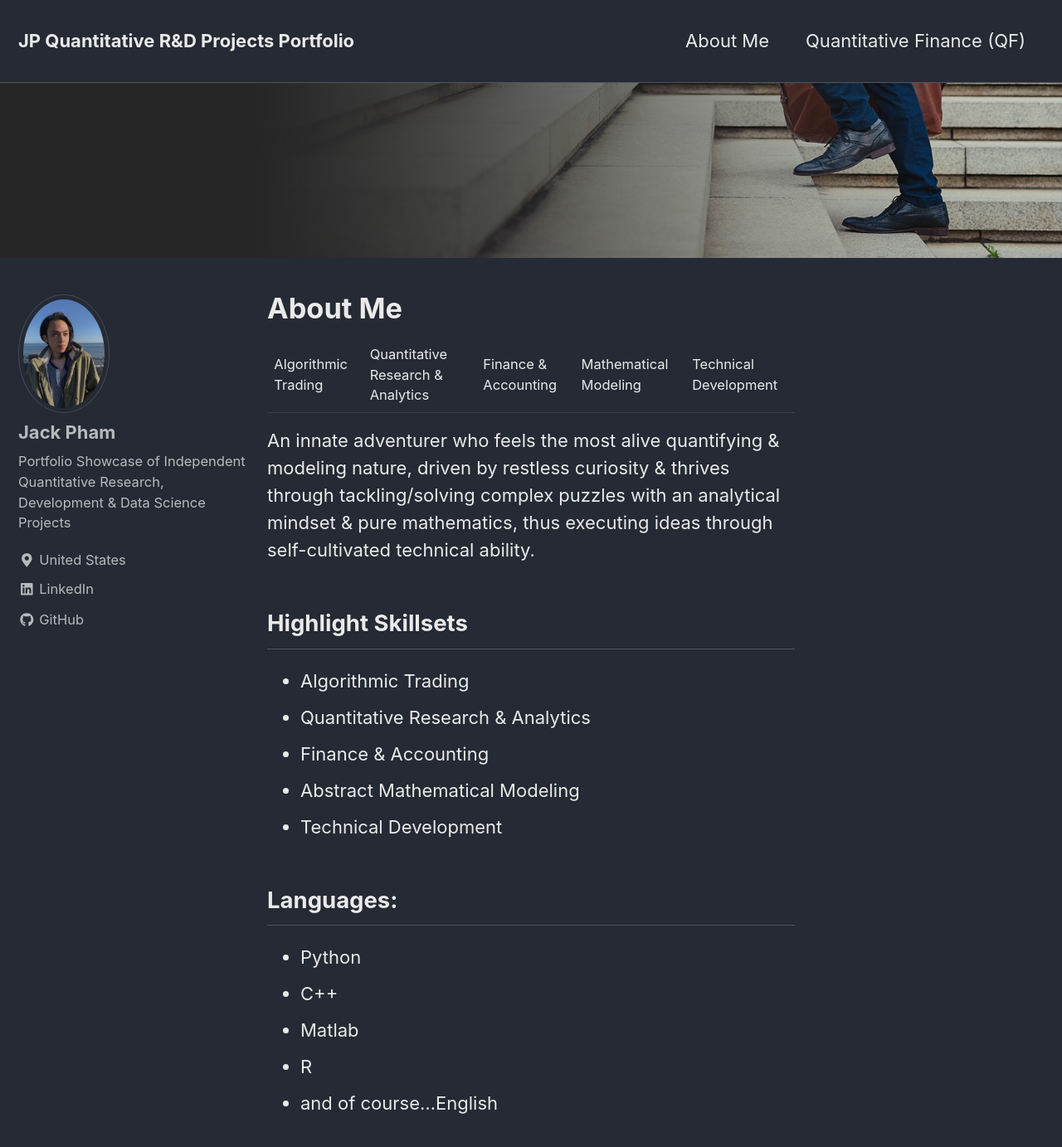
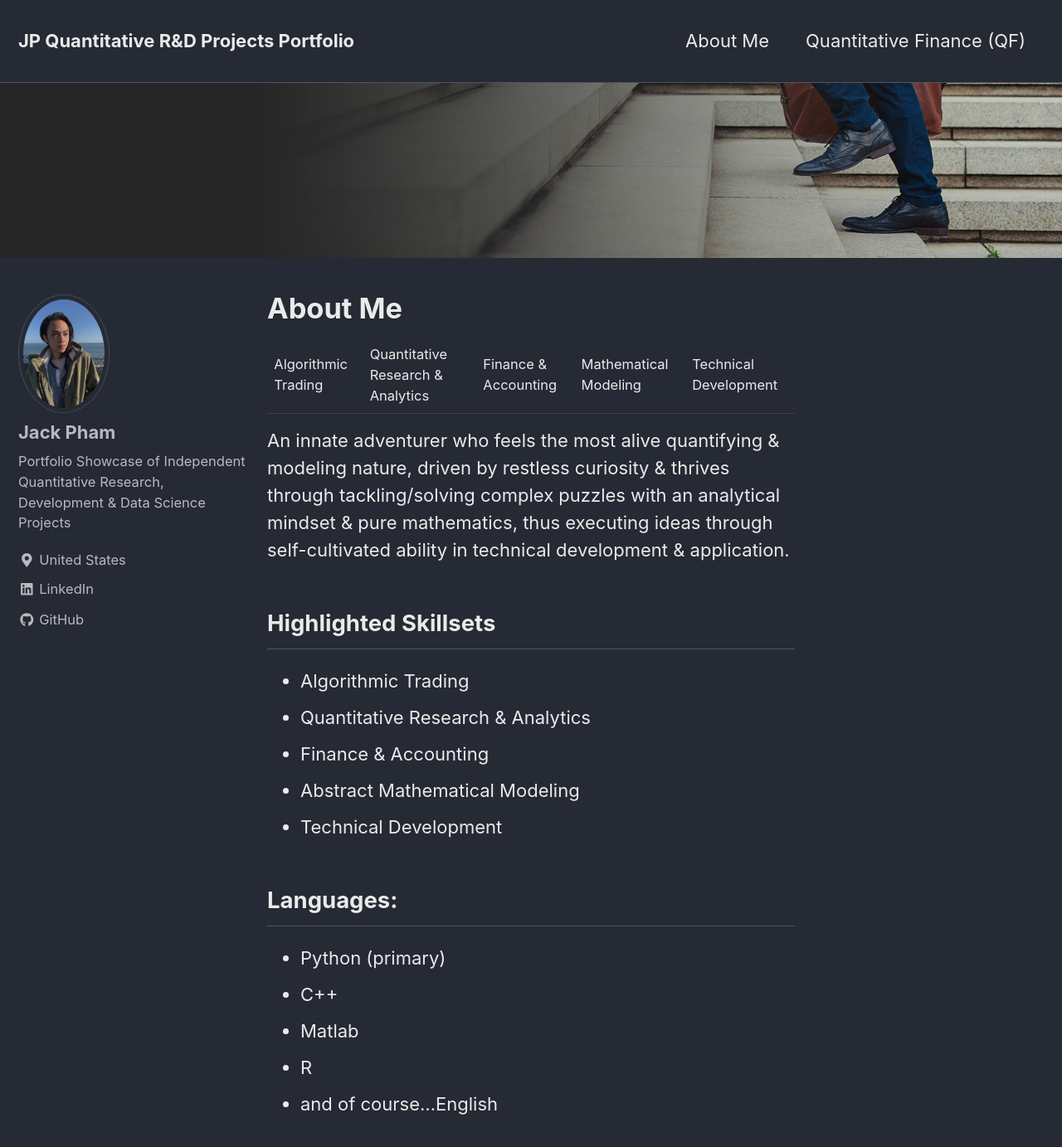
Before and after one commit to jp-quant/jp-quant.github.io, a Jekyll site: the page built from _pages/about.md, in a window 1280 px wide and 1400 px high. Shown: the top 1383 px of the window at 83% size. Built offline with Jekyll 4.4.1, drawn with Linux system fonts in a browser that asks for light colours; nearby versions of some CDN libraries.

Commit message:
first post

```diff
--- a/_pages/about.md
+++ b/_pages/about.md
@@ -6,9 +6,9 @@ header:
 ---
 Algorithmic Trading | Quantitative Research & Analytics | Finance & Accounting | Mathematical Modeling | Technical Development
 
-An innate adventurer who feels the most alive quantifying & modeling nature, driven by restless curiosity & thrives through tackling/solving complex puzzles with an analytical mindset & pure mathematics, thus executing ideas through self-cultivated technical ability.
+An innate adventurer who feels the most alive quantifying & modeling nature, driven by restless curiosity & thrives through tackling/solving complex puzzles with an analytical mindset & pure mathematics, thus executing ideas through self-cultivated ability in technical development & application.
 
-## Highlight Skillsets
+## Highlighted Skillsets
 - Algorithmic Trading
 - Quantitative Research & Analytics
 - Finance & Accounting
@@ -16,7 +16,7 @@ An innate adventurer who feels the most alive quantifying & modeling nature, dri
 - Technical Development
 
 ## Languages:
-- Python
+- Python (primary)
 - C++
 - Matlab
 - R
```
